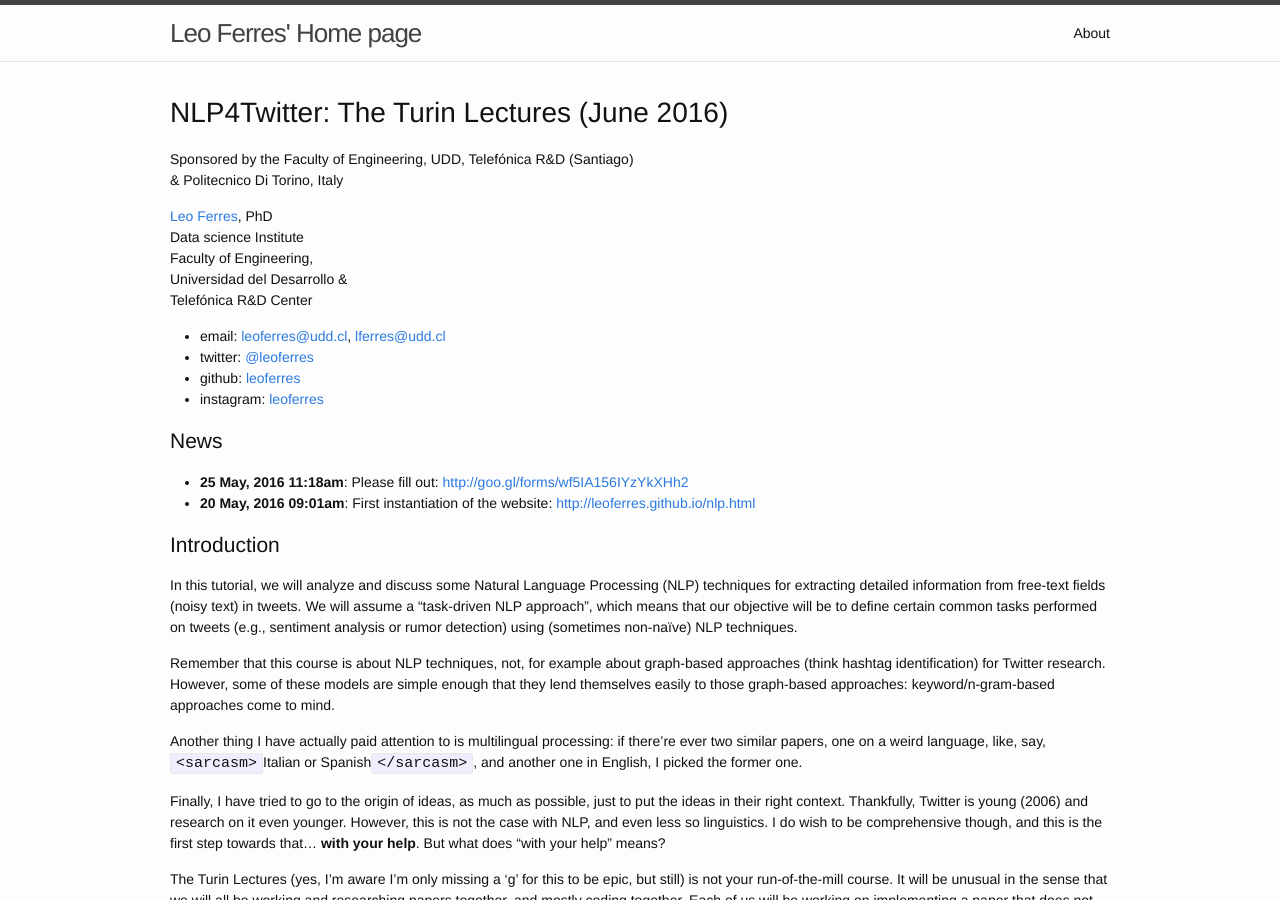
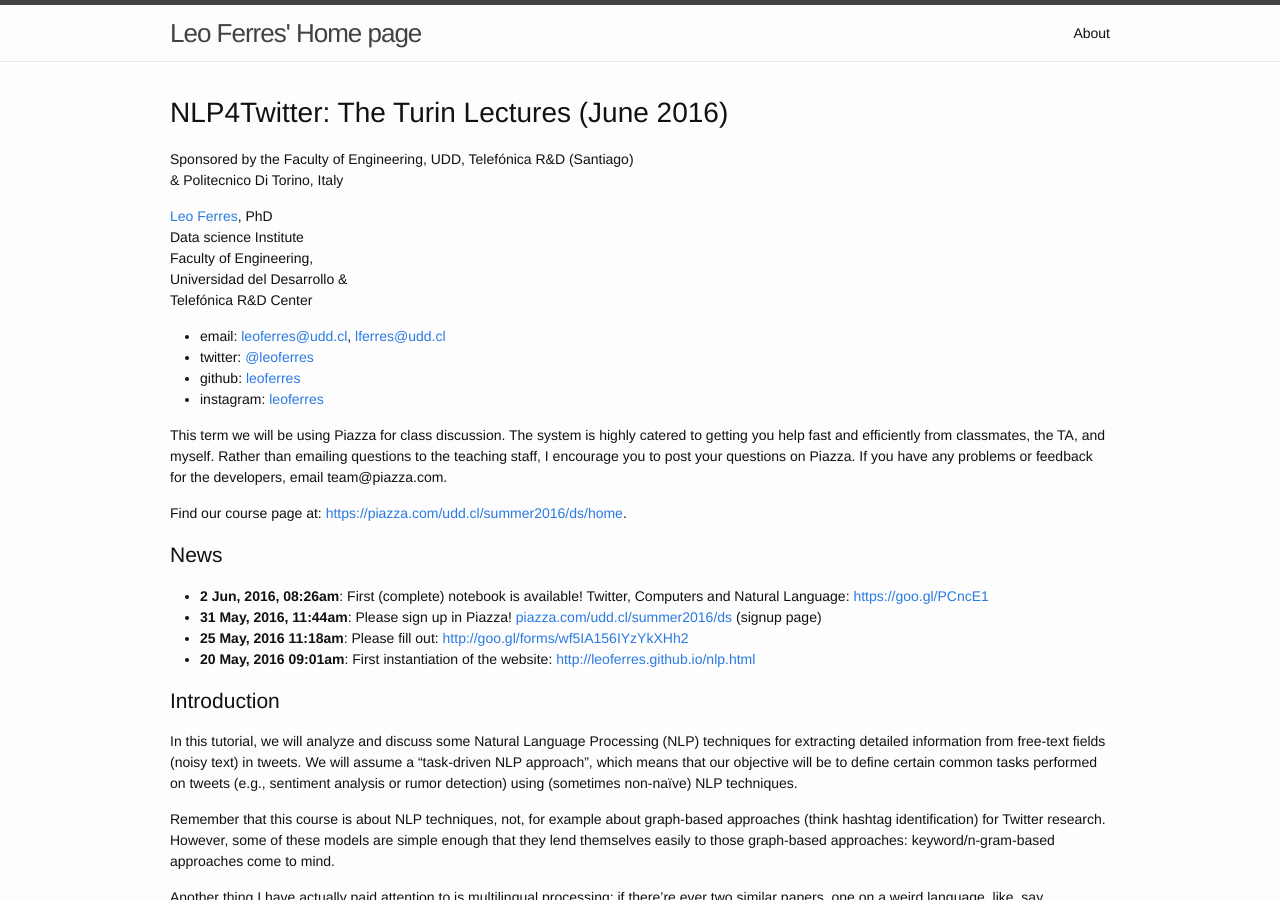
Before and after one commit to leoferres/leoferres.github.io, a Jekyll site: the page built from nlp.md, in a window 1280 px wide and 900 px high. Built offline with Jekyll 4.4.1, drawn with Linux system fonts in a browser that asks for light colours; some of the changed text lies outside the part shown.

Commit message:
added link to first notebook-twitter

```diff
--- a/nlp.md
+++ b/nlp.md
@@ -18,8 +18,15 @@ Telefónica R&D Center<br>
 - github: [leoferres](http://github.com/leoferres)
 - instagram: [leoferres](https://www.instagram.com/leoferres/)
 
+This term we will be using Piazza for class discussion. The system is highly catered to getting you help fast and efficiently from classmates, the TA, and myself. Rather than emailing questions to the teaching staff, I encourage you to post your questions on Piazza. If you have any problems or feedback for the developers, email team@piazza.com.
+
+Find our course page at: [https://piazza.com/udd.cl/summer2016/ds/home](https://piazza.com/udd.cl/summer2016/ds/home).
+
+
 ## News
 
+ - **2 Jun, 2016, 08:26am**: First (complete) notebook is available! Twitter, Computers and Natural Language: [https://goo.gl/PCncE1](https://goo.gl/PCncE1)
+ - **31 May, 2016, 11:44am**: Please sign up in Piazza! [piazza.com/udd.cl/summer2016/ds](piazza.com/udd.cl/summer2016/ds) (signup page)
  - **25 May, 2016 11:18am**: Please fill out: [http://goo.gl/forms/wf5IA156IYzYkXHh2](http://goo.gl/forms/wf5IA156IYzYkXHh2)
  - **20 May, 2016 09:01am**: First instantiation of the website: [http://leoferres.github.io/nlp.html](http://leoferres.github.io/nlp.html)
 
```
Also changed, not shown: other parts of nlp.md (+1 -1 lines).
